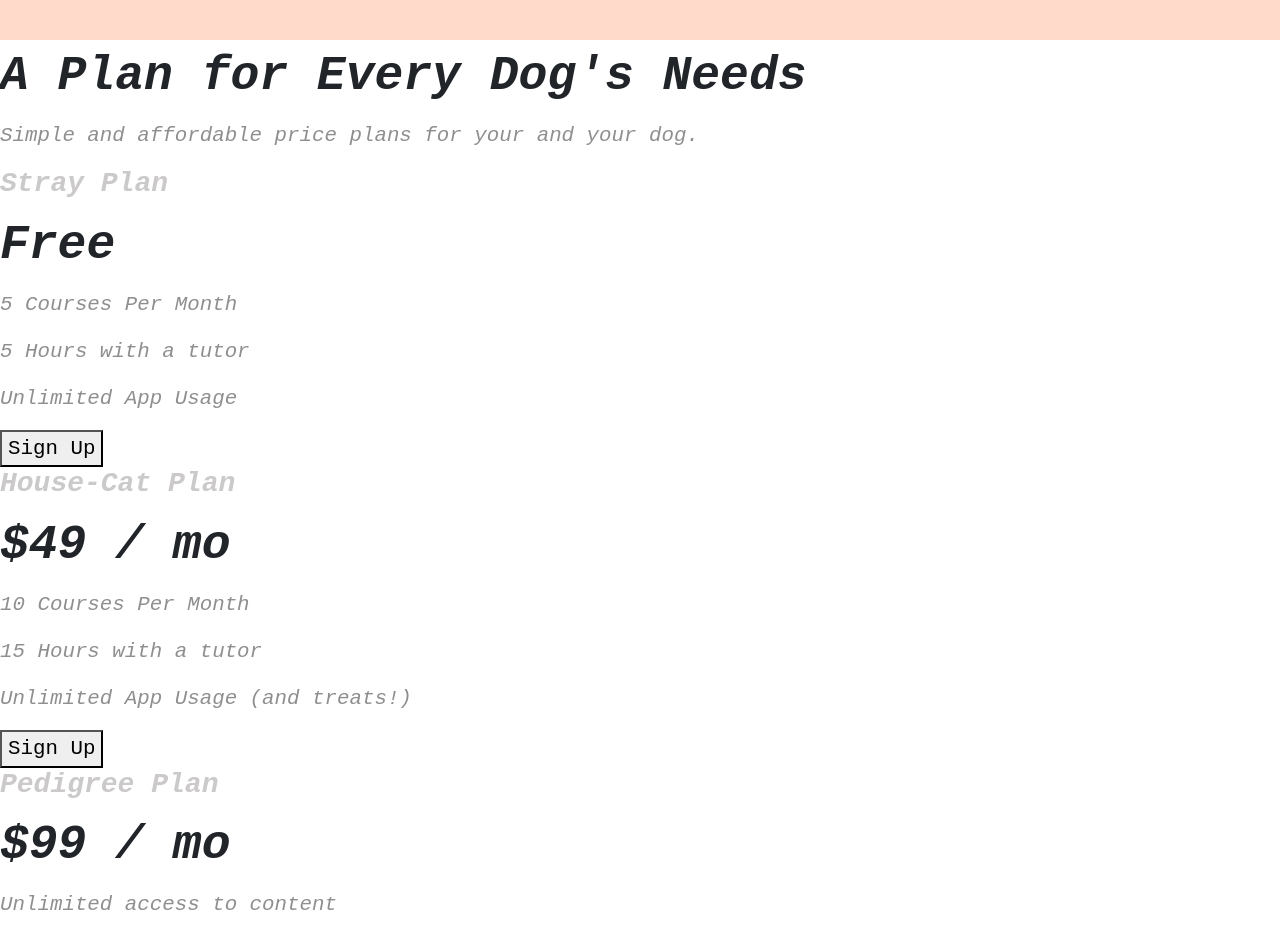
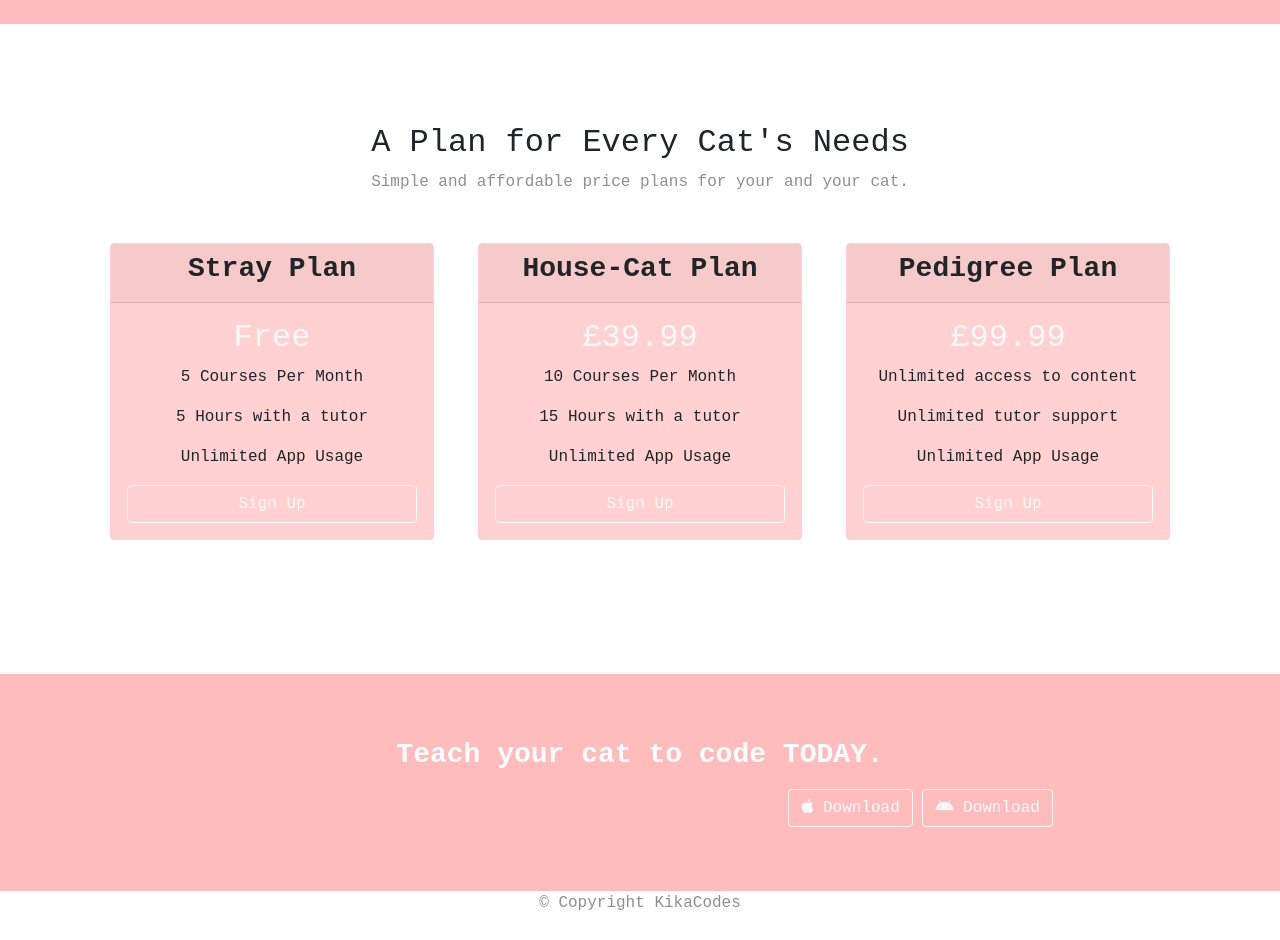
Before and after one commit to nataliabuxton/KikaCodes, a plain HTML site: page index.html in a window 1280 px wide. Shown: the part 1860-2800 px from the top of the page. Drawn offline with nearby package versions, Linux system fonts and the light colour scheme; a web font is replaced by a local one.

Commit message:
updated final proj

```diff
--- a/css/styles.css
+++ b/css/styles.css
@@ -8,7 +8,7 @@ body{
     padding: 0 0 4.5rem;
 }
 
-.navbar-brand {
+.navbar-brand{
     font-family: 'Courier New', Courier, monospace;
     font-size: 2.5rem;
     font-weight: bold;
@@ -29,10 +29,9 @@ body{
 /* Top Section */
 
 .maincat {
-    width: 80%;
-    padding-left: 0px;
-    padding-top: 40px;
-    padding-bottom: 0;
+    width: min-content;
+    position: absolute;
+    right: 5%;
 }
 
 h1{
@@ -42,7 +41,7 @@ h1{
 }
 
 .container-fluid{
-    padding: 3% 15%;
+    padding: 3% 7% 10%;
 }
 #downloadbtn{
     border-radius: 0%;
@@ -61,7 +60,9 @@ p{
 }
 #features{
     background-color: #ffffff;
-    padding: 7% 7% 7% 7%;
+    padding: 7% 15%;
+    position: relative;
+    z-index: 1;
 }
 .features-box{
     text-align: center;
@@ -97,16 +98,18 @@ p{
 #testimonials {
  padding: 7% 7% 7% 7%;
  text-align: center;
- background-color: #ffae8b73;
+ background-color: #ffbcbc;
  color: #ffffff;
 }
-h2 {
+
+.testimonial-text{
+    font-style: normal;
     font-size: 3rem;
     line-height: 1.5;
     font-weight: bold;
 }
 #press{
-    background-color: #ffae8b73;
+    background-color: #FFBCBC;
     text-align: center;
     padding-bottom: 3%;
 }
@@ -117,3 +120,66 @@ h2 {
 .testname1{
     font-size: 1.3em;
 }
+
+
+/* Pricing Section */
+
+#pricing {
+    padding: 100px;
+    text-align: center;
+    font-family: monospace;
+    font-style: normal;
+}
+
+
+.pricing-column{
+    padding: 3% 2%;
+    text-align: center;
+}
+
+/* Call To Action */
+
+#cta{
+    background-color: #FFBCBC;
+    padding: 5% 3%;
+}
+.ctatext{
+    text-align: center;
+    color: #ffffff;
+    padding-bottom: 10px;
+}
+
+.ctabtn{
+        border-radius: 0%;
+        margin-left: 750px;
+        align-items: center;
+        justify-content: center;
+}
+
+
+/* Footer */
+
+.copyright{
+    text-align: center;
+}
+
+
+
+/* Media Query */
+
+@media (max-width: 988px) {
+    .maincat{
+        position: static;
+        box-align: center;
+    }
+    .row{
+        align-items: center;
+        text-align: center;
+    }
+    .ctabtn{
+        border-radius: 0%;
+        margin-left: 335px;
+        align-items: center;
+        justify-content: center;
+    }
+}
--- a/index.html
+++ b/index.html
@@ -90,18 +90,19 @@
 
   <!-- Testimonials -->
   <section id="testimonials">
-    <div id="carouselExampleControls" class="carousel slide" data-bs-ride="carousel" data-bs-slide="true">
+    <div id="testimonial-carousel" class="carousel slide" data-bs-ride="carousel">
       <div class="carousel-inner">
-        <div class="carousel-item active" id="carouselExampleControls">
-          <h2>This is the best coding course ever! I loved learning with my furry friends! Meow.</h2>
+        <div class="carousel-item active" id="testimonial-carousel">
+          <h2  class="testimonial-text">This is the best coding course ever! I loved learning with my furry friends! Meow.</h2>
           <img class="testimonial-image-kika" src="images/cat-img.jpg" alt="First Slide">
-          <em class="testname1">Kika-Marie , Oxford<em>
+          <em class="testname1">Kika-Marie , Oxford</em>
         </div>
-        <div class="carousel-item" id="carouselExampleControls">
-          <h2 class="testimonial-text">My dog used to be so lonely, but with TinDog's help, they've found the love of their life. I think.</h2>
-          <img class="testimonial-image-lady" src="images/lady-img.jpg" alt="Second Slide">
-          <em class="testname2">Beverly, Illinois</em>
+        <div class="carousel-item" id="testimonial-carousel">
+          <h2 class="testimonial-text">This is the best coding course ever! I loved learning with my furry friends! Meow.</h2>
+          <img class="testimonial-image-kika" src="images/cat-img.jpg" alt="Second Slide">
+          <em class="testname1">Kika-Marie , Oxford</em>
         </div>
+      </div>
       <button class="carousel-control-prev" type="button" data-bs-target="#carouselExampleControls" data-bs-slide="prev">
         <span class="carousel-control-prev-icon" aria-hidden="true"></span>
         <span class="visually-hidden">Previous</span>
@@ -132,34 +133,63 @@
 
   <section id="pricing">
 
-    <h2>A Plan for Every Dog's Needs</h2>
-    <p>Simple and affordable price plans for your and your dog.</p>
+    <h2>A Plan for Every Cat's Needs</h2>
+    <p>Simple and affordable price plans for your and your cat.</p>
 
+<div class="row text-light">
 
-    <h3>Stray Plan</h3>
-    <h2>Free</h2>
-    <p>5 Courses Per Month</p>
-    <p>5 Hours with a tutor</p>
-    <p>Unlimited App Usage</p>
-    <button type="button">Sign Up</button>
+<div class="pricing-column col-lg-4 col-md-6" >
+    <div class="card" style="background-color: #FFD1D1; border-color: #FFD1D1";>
+      <div class="card-header">
+        <h3 class="text-dark">Stray Plan</h3>
+      </div>
+      <div class="card-body">
+        <h2>Free</h2>
+        <p class="text-dark">5 Courses Per Month</p>
+        <p class="text-dark">5 Hours with a tutor</p>
+        <p class="text-dark">Unlimited App Usage</p>
+        <div class="d-grid gap-2">
+          <button class="btn btn-outline-light" type="button">Sign Up</button>
+        </div>
+      </div>
+    </div>
+    </div>
 
+    <div class="pricing-column col-lg-4 col-md-6">
+    <div class="card" style="background-color: #FFD1D1; border-color: #FFD1D1;">
+      <div class="card-header">
+        <h3 class="text-dark">House-Cat Plan</h3>
+      </div>
+      <div class="card-body">
+        <h2>£39.99</h2>
+        <p class="text-dark">10 Courses Per Month</p>
+        <p class="text-dark">15 Hours with a tutor</p>
+        <p class="text-dark">Unlimited App Usage</p>
+        <div class="d-grid gap-2">
+          <button class="btn btn-outline-light" type="button">Sign Up</button>
+        </div>
+      </div>
+    </div>
+    </div>
 
-    <h3>House-Cat Plan</h3>
-    <h2>$49 / mo</h2>
-    <p>10 Courses Per Month</p>
-    <p>15 Hours with a tutor</p>
-    <p>Unlimited App Usage (and treats!)</p>
-    <button type="button">Sign Up</button>
-
-
-    <h3>Pedigree Plan</h3>
-    <h2>$99 / mo</h2>
-    <p>Unlimited access to content</p>
-    <p>Access to premium content</p>
-    <p>Unlimited tutor support</p>
-    <p>Unlimited App Usage (and treats!)</p>
-    <button type="button">Sign Up</button>
-
+    <div class="pricing-column col-lg-4 col-md-12">
+    <div class="card" style="background-color: #FFD1D1; border-color: #FFD1D1;">
+      <div class="card-header">
+        <h3 class="text-dark">Pedigree Plan</h3>
+      </div>
+      <div class="card-body">
+        <h2>£99.99</h2>
+        <p class="text-dark">Unlimited access to content</p>
+        <p class="text-dark">Unlimited tutor support</p>
+        <p class="text-dark">Unlimited App Usage</p>
+        <div class="d-grid gap-2">
+          <button class="btn btn-outline-light" type="button">Sign Up</button>
+        </div>
+      </div>
+    </div>
+    </div>
+  </div>
+  </div>
   </section>
 
 
@@ -167,10 +197,11 @@
 
   <section id="cta">
 
-    <h3>Find the True Love of Your Dog's Life Today.</h3>
-    <button type="button">Download</button>
-    <button type="button">Download</button>
-
+    <h3 class="ctatext">Teach your cat to code TODAY.</h3>
+    <div class="ctabtn">
+    <button id="downloadbtnfoot" class="btn btn-outline-light"><span class="fa-brands fa-apple"></span> Download</button>
+    <button id="downloadbtnfoot" class="btn btn-outline-light" type="button"><span class="fa-brands fa-android"></span> Download</button>
+    </div>
   </section>
 
 
@@ -178,11 +209,15 @@
 
   <footer id="footer">
 
-    <p>© Copyright TinDog</p>
+    <p class="copyright">© Copyright KikaCodes</p>
 
   </footer>
 
+  <script src="https://code.jquery.com/jquery-3.4.1.slim.min.js" integrity="sha384-J6qa4849blE2+poT4WnyKhv5vZF5SrPo0iEjwBvKU7imGFAV0wwj1yYfoRSJoZ+n" crossorigin="anonymous"></script>
 
+  <script src="https://cdn.jsdelivr.net/npm/popper.js@1.16.0/dist/umd/popper.min.js" integrity="sha384-Q6E9RHvbIyZFJoft+2mJbHaEWldlvI9IOYy5n3zV9zzTtmI3UksdQRVvoxMfooAo" crossorigin="anonymous"></script>
+
+  <script src="https://stackpath.bootstrapcdn.com/bootstrap/4.4.1/js/bootstrap.min.js" integrity="sha384-wfSDF2E50Y2D1uUdj0O3uMBJnjuUD4Ih7YwaYd1iqfktj0Uod8GCExl3Og8ifwB6" crossorigin="anonymous"></script>
 </body>
 
 </html>
```
Also changed, not shown: images/logo.png (added), 1 other file.
